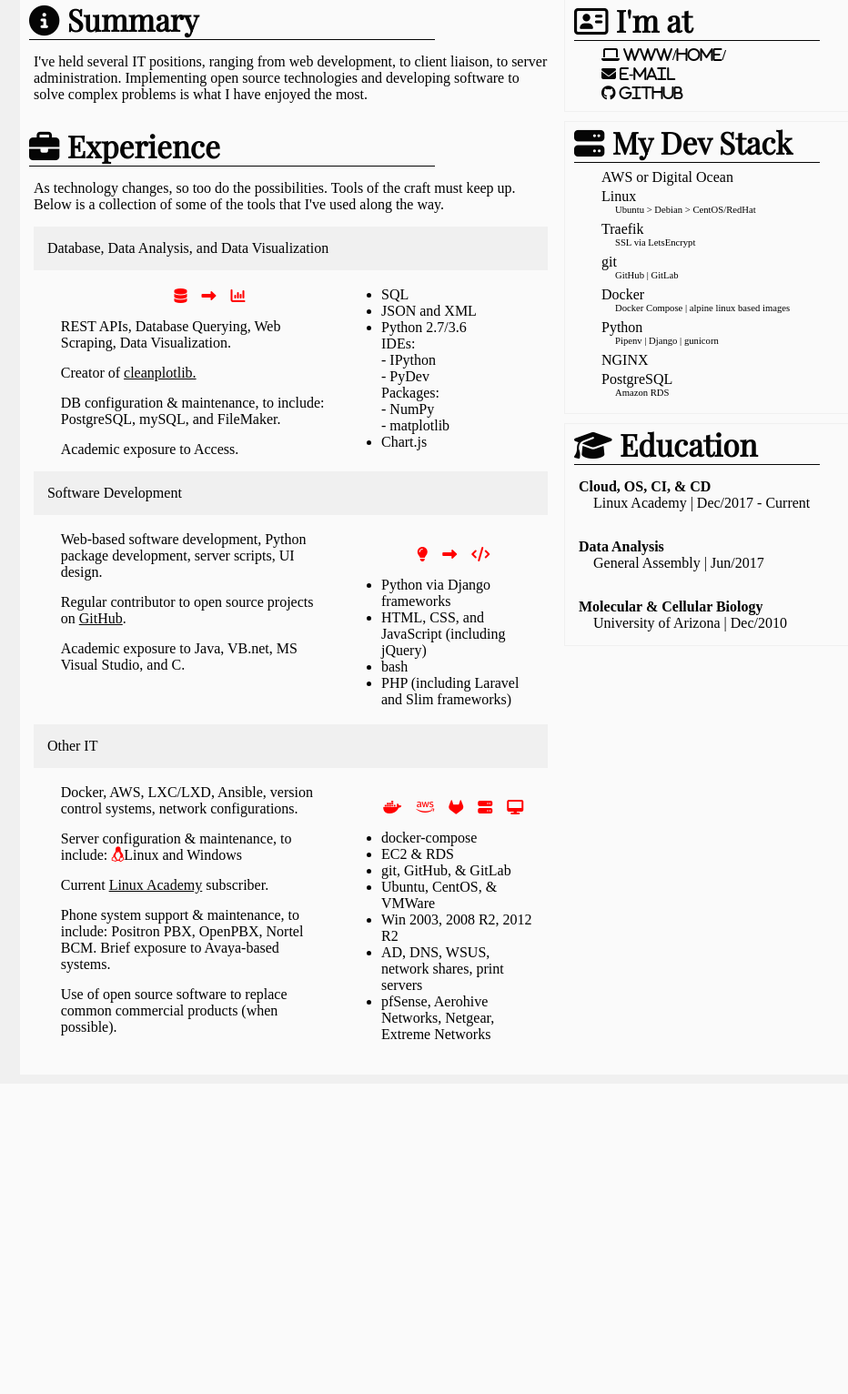
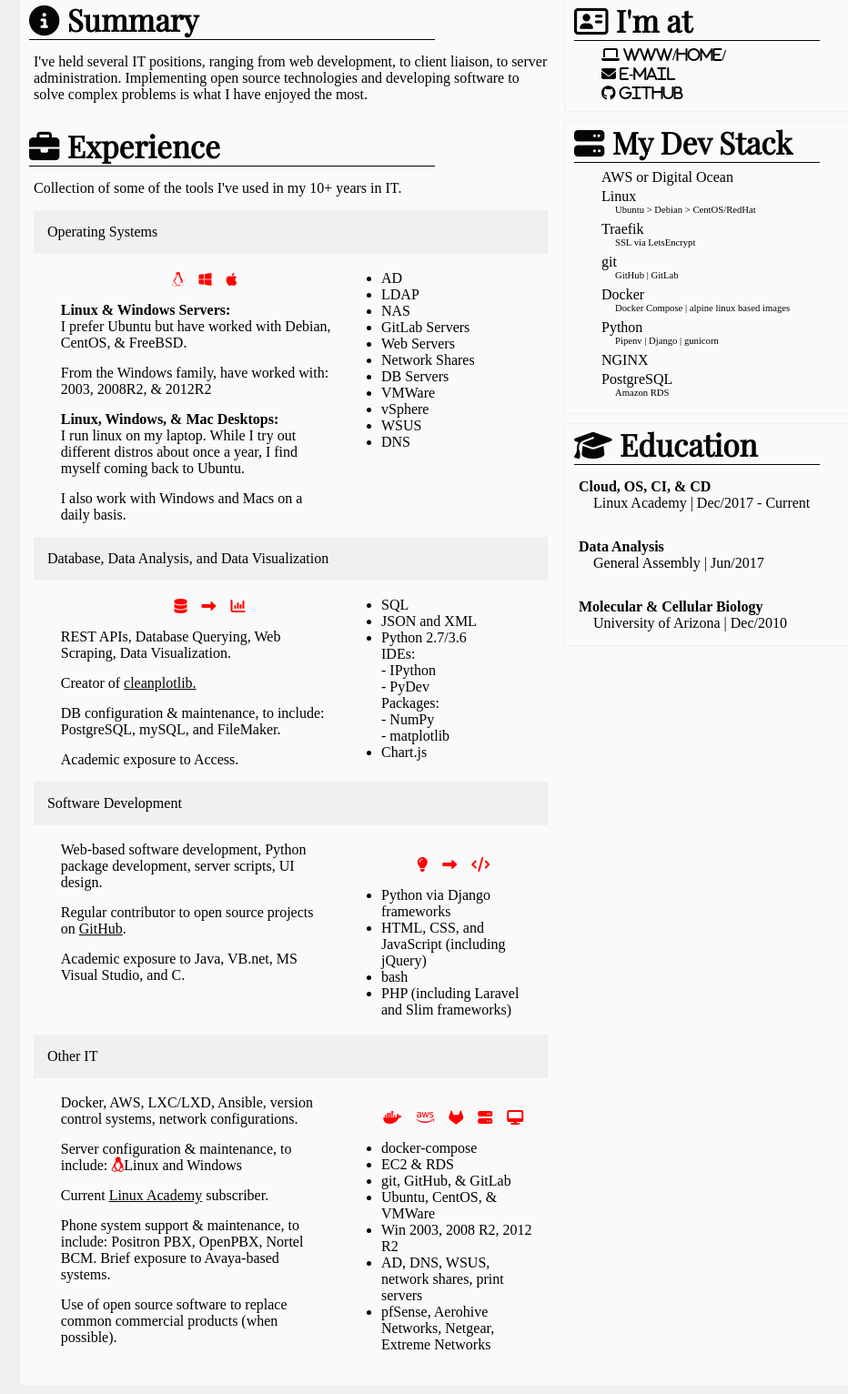
Before and after one commit to khdc-me/ws-kevinharper-v1, a Django app: page /experience/ in a window 1280 px wide. Shown: the part 139-1671 px from the top of the page at 91% size, without its empty margins (138-1070 px from the left). Before the commit the page ends 1281 px from the top, so only its background shows below. Run offline with Django 3.2, Linux system fonts and the light colour scheme; some libraries are stand-ins or nearby versions.

Commit message:
Added OSs to Experience section

```diff
--- a/website/templates/experience.html
+++ b/website/templates/experience.html
@@ -252,8 +252,41 @@
       </div>
       <div id="experience" class="left-col">
         <h3><i class="fa fa-briefcase" aria-hidden="true"></i> Experience</h3>
-        <p>As technology changes, so too do the possibilities. Tools of the craft must keep up.
-          Below is a collection of some of the tools that I've used along the way.</p>
+        <p>Collection of some of the tools I've used in my 10+ years in IT.</p>
+        <div class="cols-2-top">
+          <p>Operating Systems</p>
+        </div>
+        <div class="cols-2-left">
+          <p class="cols-2-imgs">
+            <i class="fa fa-linux" aria-hidden="true"></i>&nbsp;&nbsp;&nbsp;
+            <i class="fab fa-windows" aria-hidden="true"></i>&nbsp;&nbsp;&nbsp;
+            <i class="fab fa-apple" aria-hidden="true"></i>&nbsp;&nbsp;&nbsp;
+          </p>
+          <p><b>Linux &amp; Windows Servers:</b><br>
+          I prefer Ubuntu but have worked with Debian, CentOS, &amp; FreeBSD.</p>
+          <p>From the Windows family, have worked with: 2003, 2008R2, &amp; 2012R2</p>
+
+          <p><b>Linux, Windows, &amp; Mac Desktops:</b><br>
+          I run linux on my laptop. While I try out different distros about once a year,
+          I find myself coming back to Ubuntu.</p>
+          <p>I also work with Windows and Macs on a daily basis.</p>
+        </div>
+        <div class="cols-2-right">
+          <br>
+          <ul>
+            <li>AD</li>
+            <li>LDAP</li>
+            <li>NAS</li>
+            <li>GitLab Servers</li>
+            <li>Web Servers</li>
+            <li>Network Shares</li>
+            <li>DB Servers</li>
+            <li>VMWare</li>
+            <li>vSphere</li>
+            <li>WSUS</li>
+            <li>DNS</li>
+          </ul>
+        </div>
         <div class="cols-2-top">
           <p>Database, Data Analysis, and Data Visualization</p>
         </div>
```
